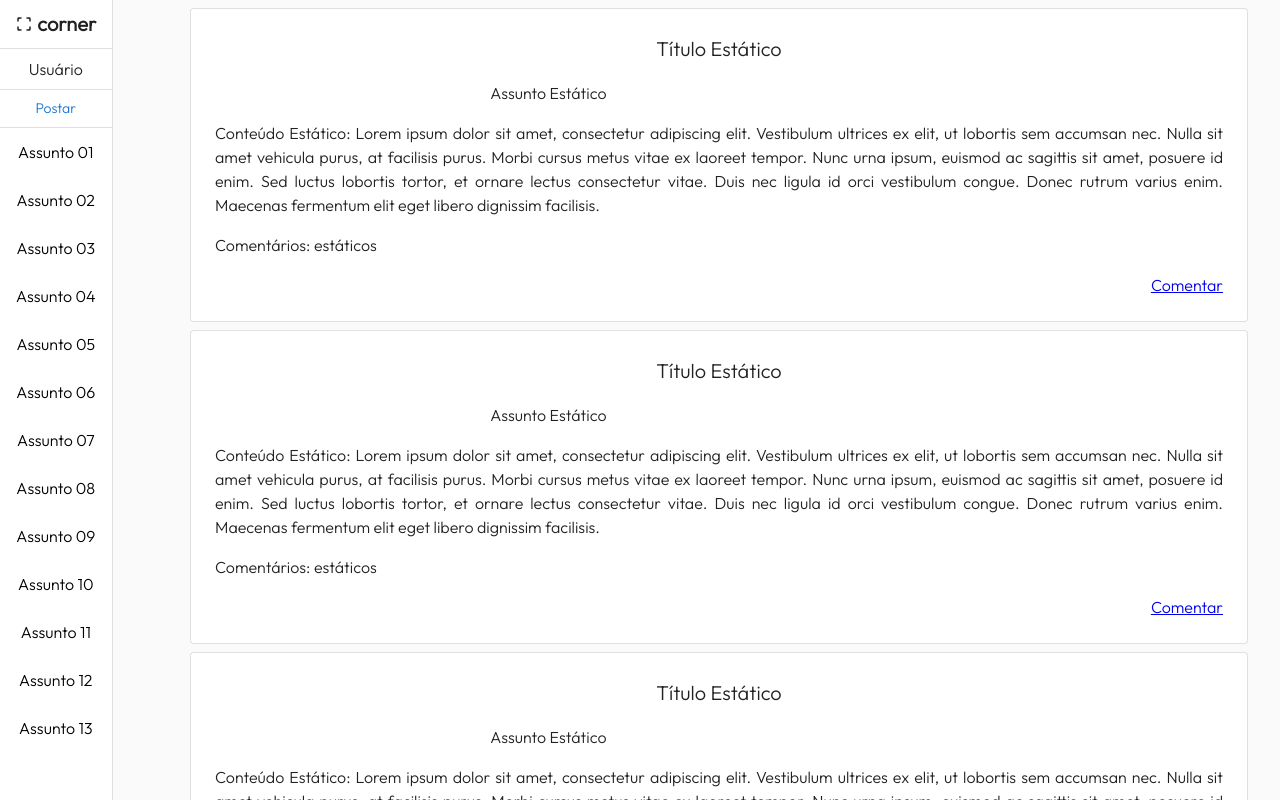
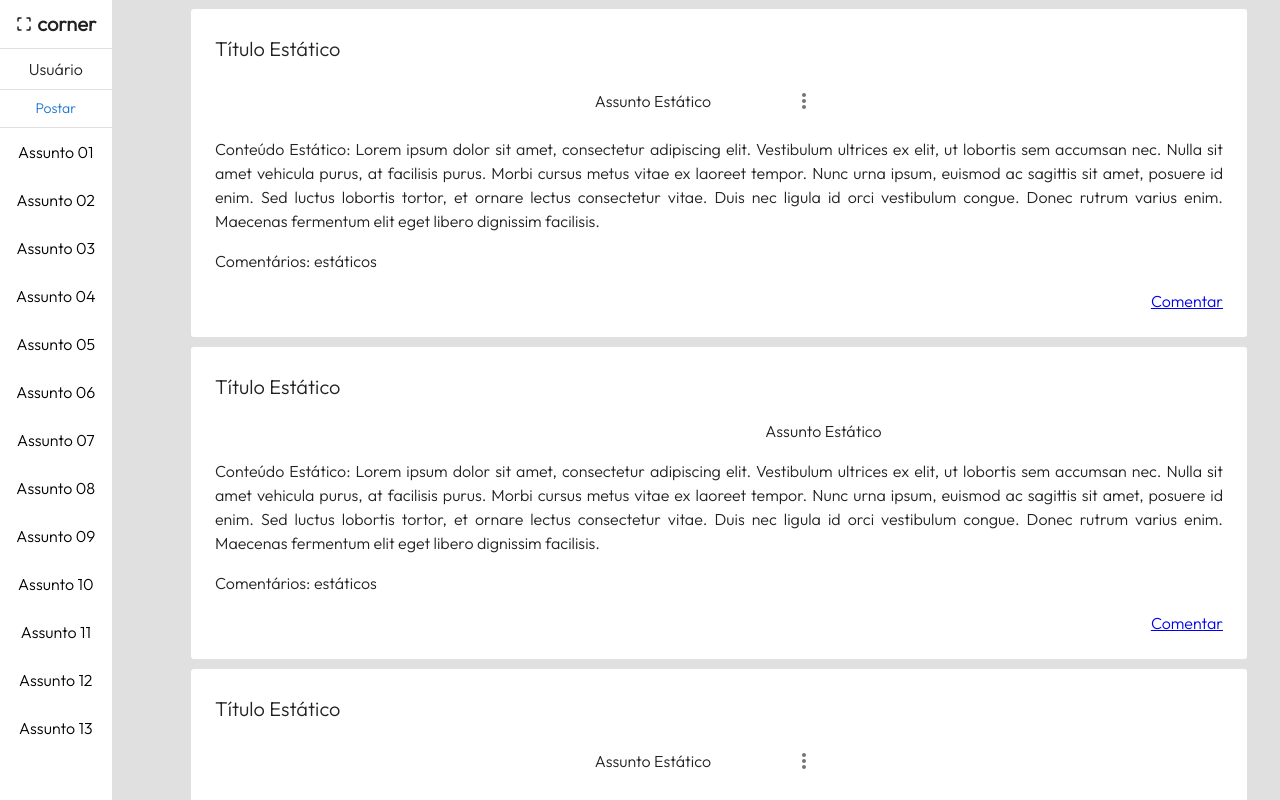
Before and after one commit to VictorioBF/corner-front, a React (Create React App) app: page /home in a window 1280 px wide. Shown: the top 800 px of the page. Built offline with nearby package versions, Linux system fonts and the light colour scheme.

Commit message:
minimal adjusts

```diff
--- a/src/App.js
+++ b/src/App.js
@@ -26,11 +26,20 @@ const App = () => {
       <CrnTheme>
         <BrowserRouter>
           <Routes>
+            {/* http://localhost:3000/home */}
             <Route path="/home" element={<Home data={staticData} />} />
+
+            {/* http://localhost:3000/post */}
             <Route path="/post" element={<OpenPost data={staticData} />} />
+
+            {/* http://localhost:3000/login */}
             <Route path="/login" element={<Login />} />
+
+            {/* http://localhost:3000/signup */}
             <Route path="/signup" element={<SignUp />} />
-            <Route path="/teste" element={<Test />} />
+
+
+            {/* <Route path="/teste" element={<Test />} /> */}
 
             <Route
               path="*"
--- a/src/components/Post.js
+++ b/src/components/Post.js
@@ -32,9 +32,8 @@ const Post = ({ title, topic, content, comments, permission }) => {
             <Box
               sx={{ display: "flex", height: "100%" }}
               alignItems="center"
-              justifyContent="center"
             >
-              <Typography variant="h6" align="center">
+              <Typography variant="h6" align="left">
                 {title}
               </Typography>
             </Box>
@@ -43,9 +42,9 @@ const Post = ({ title, topic, content, comments, permission }) => {
             <Box
               sx={{ display: "flex", height: "100%" }}
               alignItems="center"
-              justifyContent="center"
+              justifyContent="right"
             >
-              <Typography align="center">{topic}</Typography>
+              <Typography align="right">{topic}</Typography>
             </Box>
           </Grid>
           {
--- a/src/styles.css
+++ b/src/styles.css
@@ -2,7 +2,7 @@
   font-family: "Outfit", sans-serif;
 }
 body {
-  background-color: #fafafa;
+  background-color: #e0e0e0;
 }
 #root {
   width: 100%;
--- a/src/views/Home.js
+++ b/src/views/Home.js
@@ -18,6 +18,7 @@ const Home = ({ data }) => {
             topic={data.topic}
             content={data.content}
             comments={data.comments}
+            permission
           />
           <Post
             title={data.title}
@@ -30,12 +31,14 @@ const Home = ({ data }) => {
             topic={data.topic}
             content={data.content}
             comments={data.comments}
+            permission
           />
           <Post
             title={data.title}
             topic={data.topic}
             content={data.content}
             comments={data.comments}
+            permission
           />
           <Post
             title={data.title}
```
